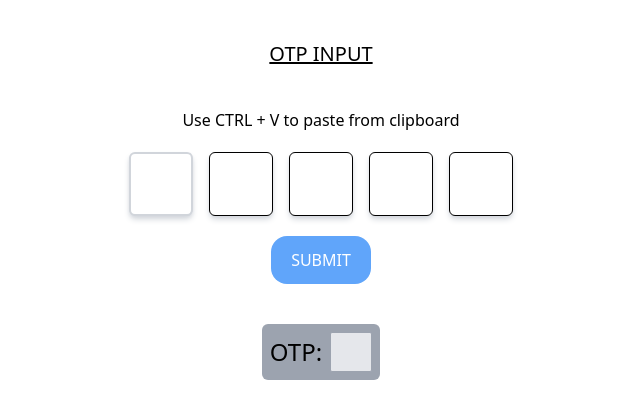
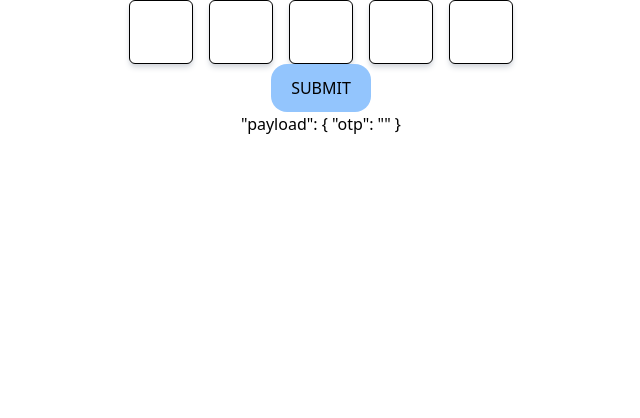
Before and after one commit to abdurrahmanu/otp-vue, a Vue app: page / in a window 1280 px wide. Shown: the top 418 px of the page, without its empty margins (319-959 px from the left). Built offline with nearby package versions, Linux system fonts and the light colour scheme.

Commit message:
Update App.vue

```diff
--- a/src/App.vue
+++ b/src/App.vue
@@ -1,7 +1,5 @@
 <template>
   <main>
-    <div class="my-10 text-center text-xl underline ">OTP INPUT</div>
-    <p class="text-center mb-5">Use CTRL + V to paste from clipboard</p>
     <div class="flex gap-4">
       <input
       v-for="i in length_of_otp"
@@ -14,18 +12,17 @@
       v-model="otp[i - 1]"
       :class="{'border-2 border-gray-300 ': current_input_index == i}"
       class="block p-2 w-16 shadow-md shadow-gray-300 h-16 rounded-md text-center outline-none text-2xl border-black border"
-      maxlength="1"
-      >
+      maxlength="1">
     </div>
-    <div class="mt-5 text-center">
+    <div class="text-center">
       <button
       @click="show_otp"
-      class="p-3 bg-blue-400 text-white rounded-2xl px-5 hover:bg-blue-600 active:scale-95">SUBMIT</button>
+      class="p-3 bg-blue-300 rounded-2xl px-5">SUBMIT</button>
     </div>
-    <div class="text-center text-2xl mt-10 flex items-center bg-gray-400 p-2 w-fit m-auto rounded-md justify-center gap-2">OTP:
-      <span class="border-gray-400 px-5 border inline-block w-fit  rounded-sm h-10 bg-gray-200">
-        {{otp_val}}
-      </span>
+    <div class="text-center">
+        "payload": {
+        "otp": "{{otp_val}}"
+        }
     </div>
   </main>
 </template>
@@ -40,8 +37,6 @@ const otp = ref([])
 otp.value.length = length_of_otp.value
 otp.value.fill('')
 const current_input_index = ref(0)
-
-onMounted(() => input_nodes.value[0].focus())
 
 const paste_clipboard_text =  async () => {
   const clipboard_text = await navigator.clipboard.readText()
```
